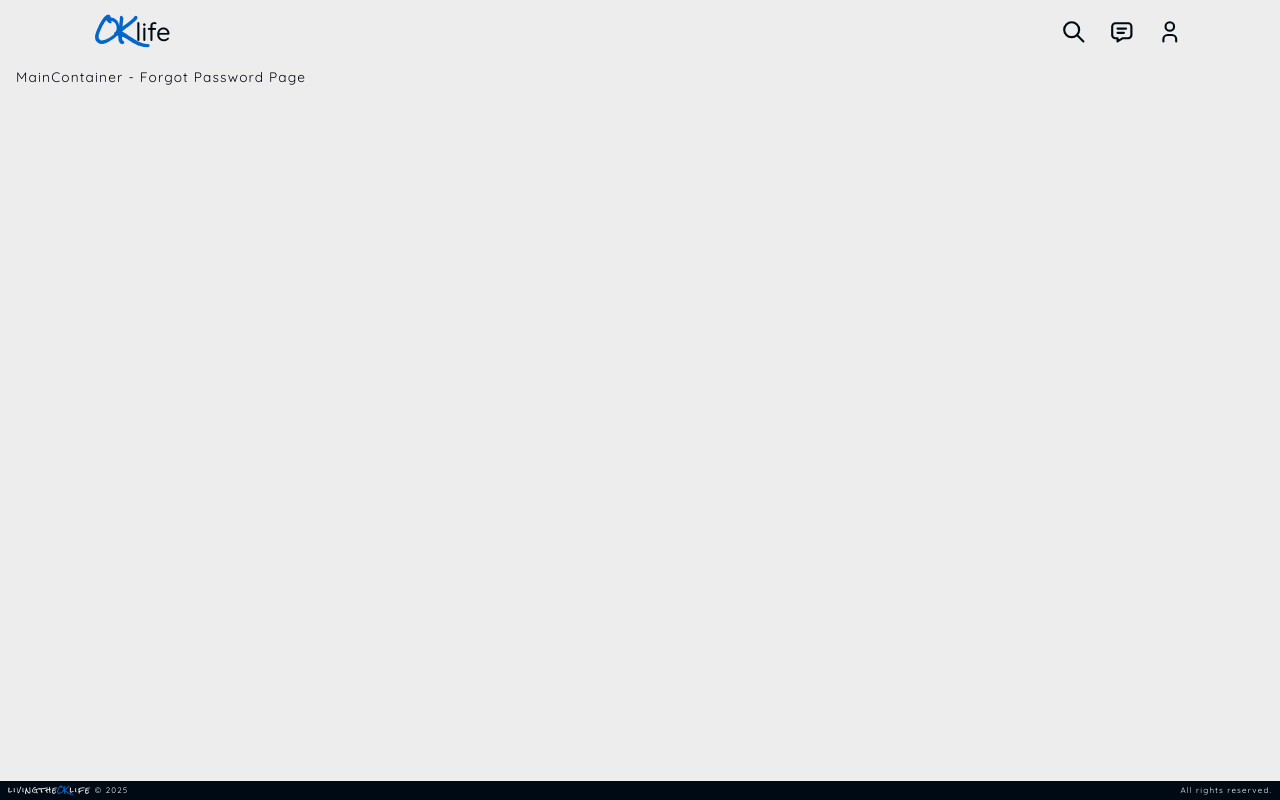
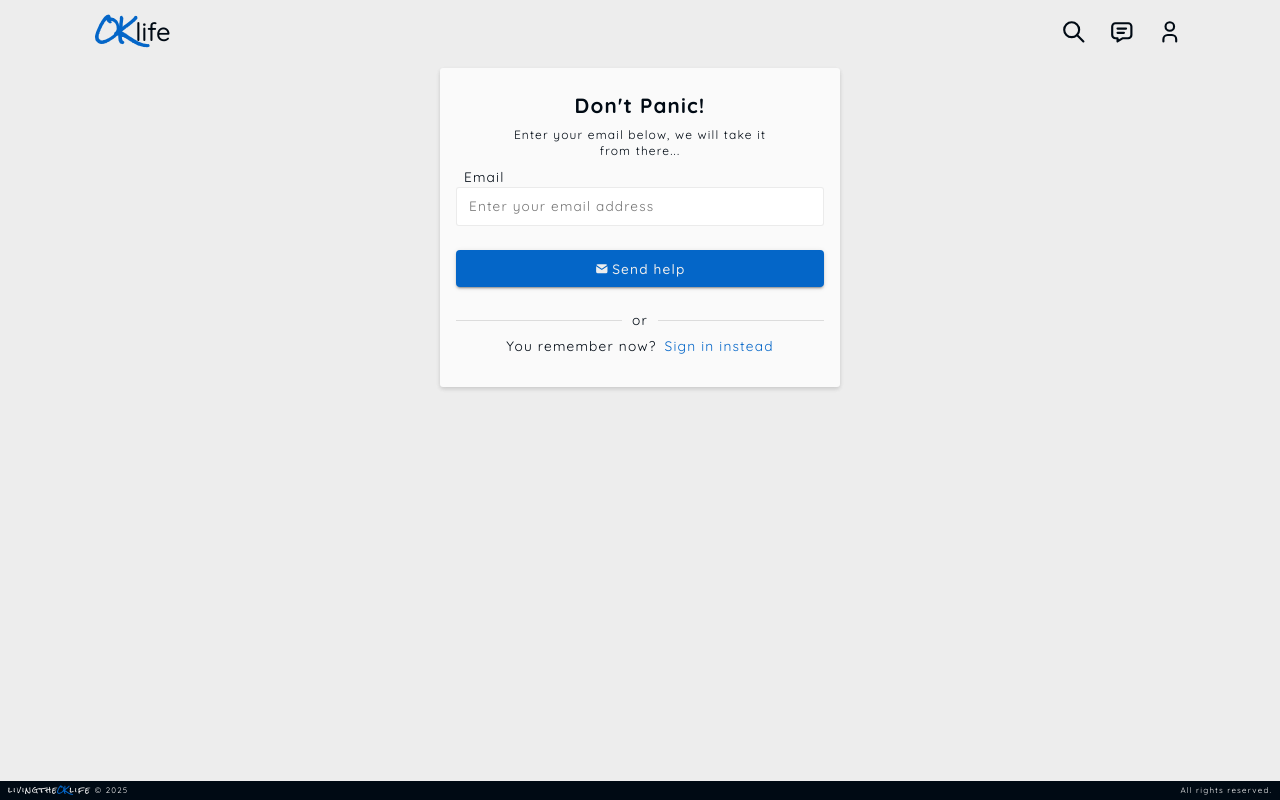
Before and after one commit to livingtheOKlife/oklife, a React (Vite) app in the folder client/: page /forgot-password in a window 1280 px wide. Built offline with nearby package versions, Linux system fonts and the light colour scheme.

Commit message:
feat[client]: add form to forgotten password page

```diff
--- a/client/src/pages/ForgotPasswordPage.tsx
+++ b/client/src/pages/ForgotPasswordPage.tsx
@@ -1,4 +1,11 @@
+import { Divider, FormControl, FormLabel, useTheme } from '@mui/material'
 import MainContainer from '../components/layout/MainContainer'
+import FormHeader from '../components/shared/forms/FormHeader'
+import FormWidget from '../components/shared/forms/FormWidget'
+import FormButton from '../components/shared/forms/FormButton'
+import { TbMailFilled } from 'react-icons/tb'
+import FormFooter from '../components/shared/forms/FormFooter'
+import { Link } from 'react-router-dom'
 
 /**------------------------------ forgot password page
  *
@@ -10,9 +17,29 @@ import MainContainer from '../components/layout/MainContainer'
  * --------------- */
 
 const ForgotPasswordPage = () => {
+  const { palette } = useTheme()
+  const onSubmit = () => {}
   return (
     <MainContainer page='forgot-password-page'>
-      MainContainer - Forgot Password Page
+      <FormWidget onSubmit={onSubmit}>
+        <FormHeader>
+          <h2>Don't Panic!</h2>
+          <span style={{ fontSize: '12px' }}>Enter your email below, we will take it from there...</span>
+        </FormHeader>
+        <FormControl>
+          <FormLabel style={{ marginLeft: '0.5rem', color: palette.text.primary }}>Email</FormLabel>
+          <input type="email" placeholder='Enter your email address' />
+        </FormControl>
+        <FormButton>
+          <TbMailFilled />
+          Send help
+        </FormButton>
+        <Divider>or</Divider>
+        <FormFooter>
+          <span>You remember now?</span>
+          <Link to='/sign-in' style={{ color: palette.primary.main }}>Sign in instead</Link>
+        </FormFooter>
+      </FormWidget>
     </MainContainer>
   )
 }
```
